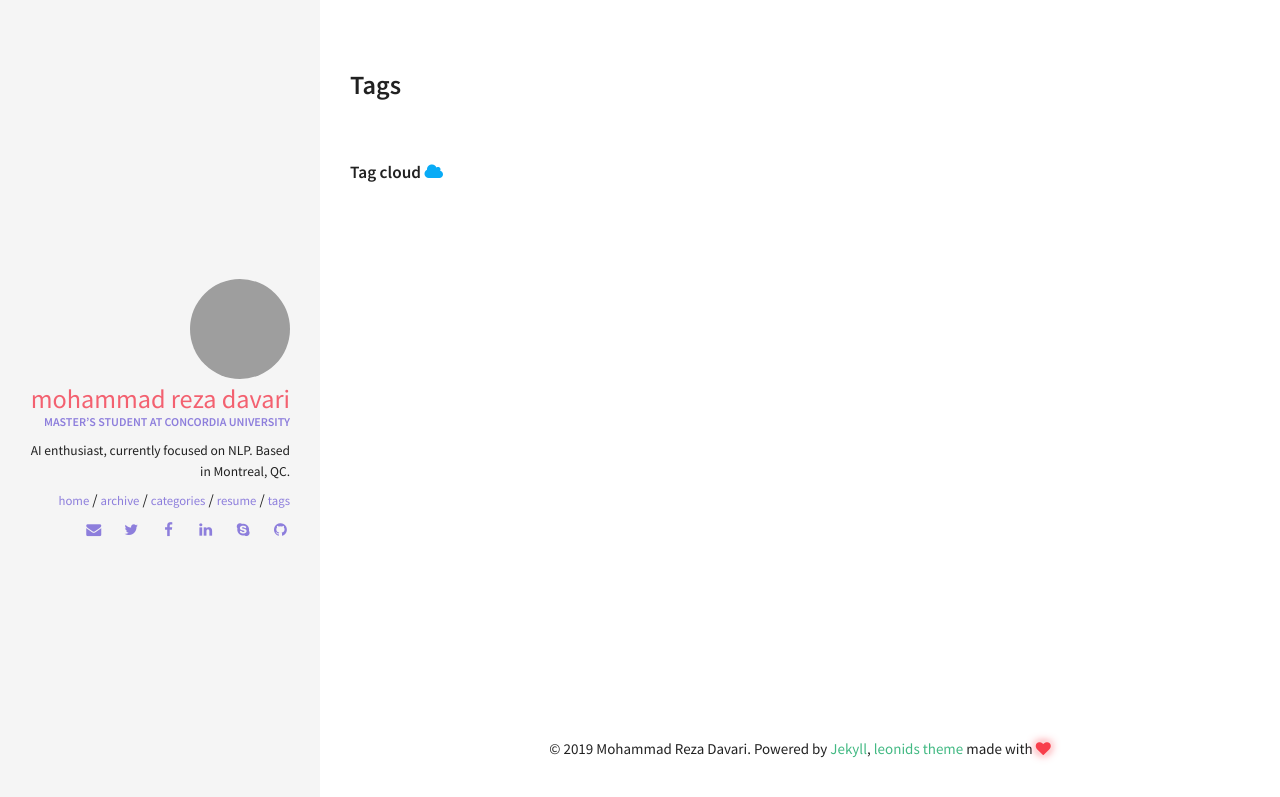
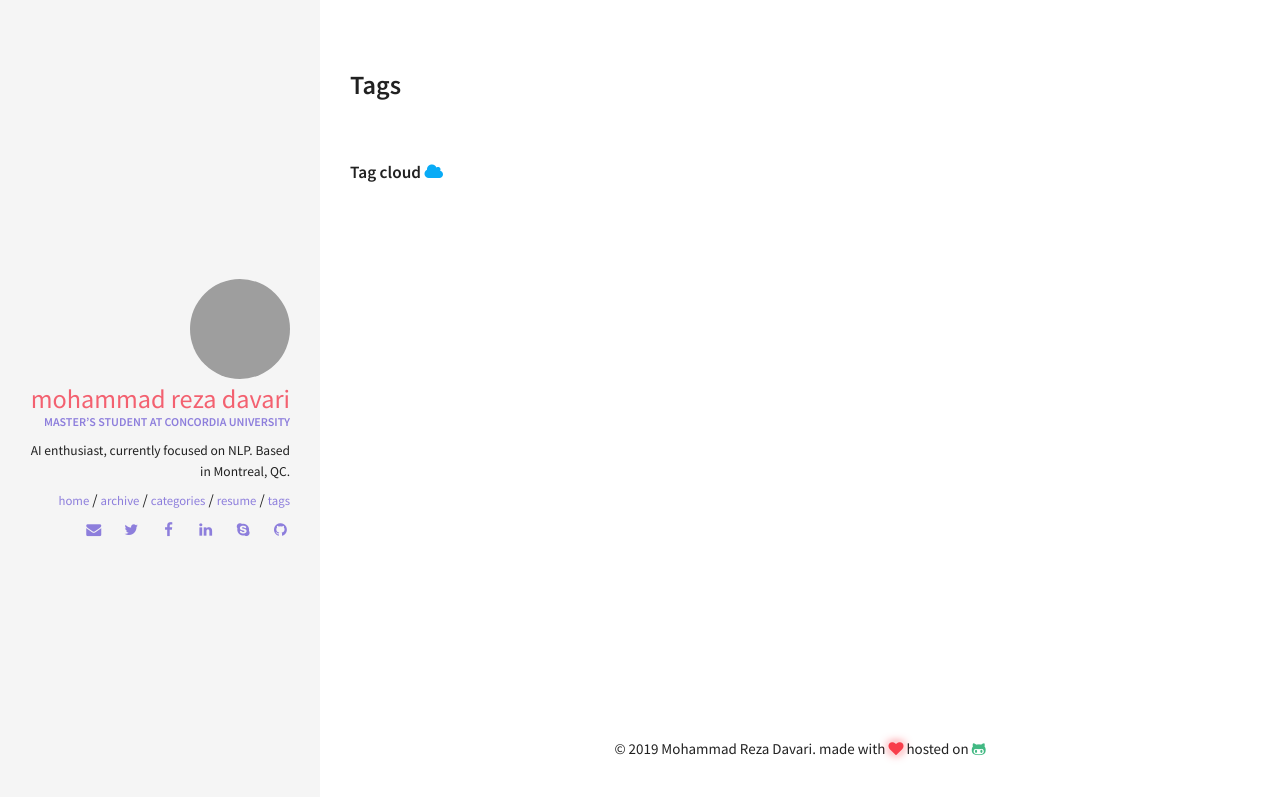
Before and after one commit to rezazzr/davari.io, a Jekyll site: the page built from tags.html, in a window 1280 px wide. Shown: the top 797 px of the page. Built offline with Jekyll 4.4.1, drawn with Linux system fonts in a browser that asks for light colours.

Commit message:
editted the footer to be more personalized

```diff
--- a/_includes/footer.html
+++ b/_includes/footer.html
@@ -1,3 +1,5 @@
 <footer>
-  &copy; {{ site.time | date: '%Y' }} {{ site.owner.name }}. Powered by <a href="http://jekyllrb.com/">Jekyll</a>, <a href="http://github.com/renyuanz/leonids/">leonids theme</a> made with <i class="fa fa-heart heart-icon"></i>
+  &copy; {{ site.time | date: '%Y' }} {{ site.owner.name }}. made with <i class="fa fa-heart heart-icon"></i> hosted on  <a href="https://github.com/rezazzr/rezazzr.github.io"> <i class="fa fa-github-alt"> </i> </a>
 </footer>
+
+</footer>
```
